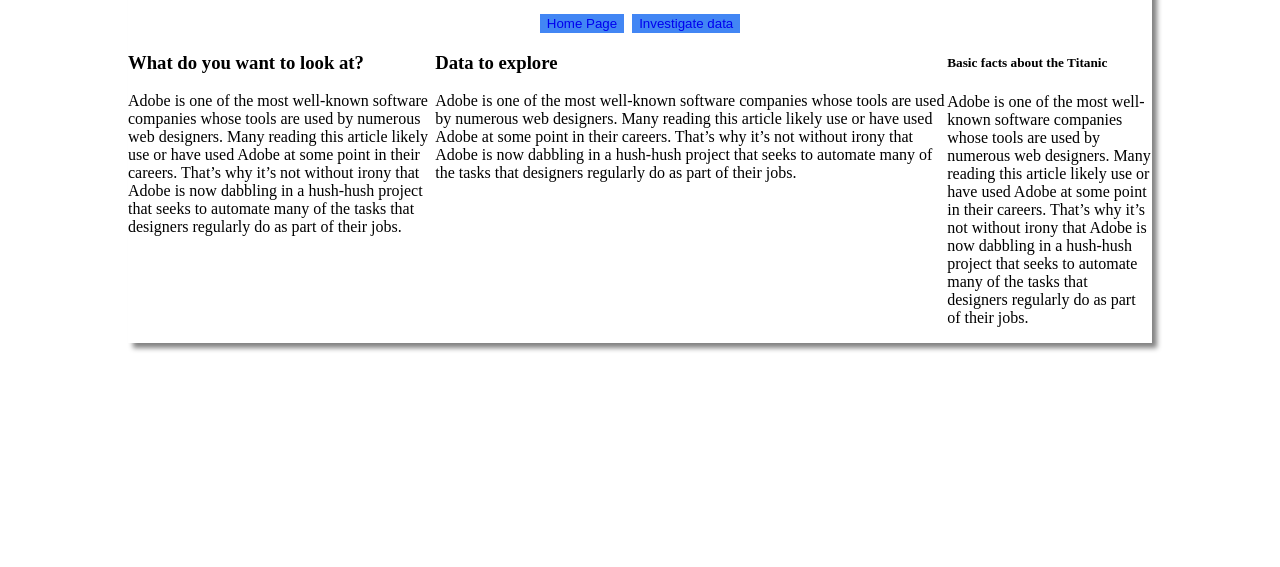
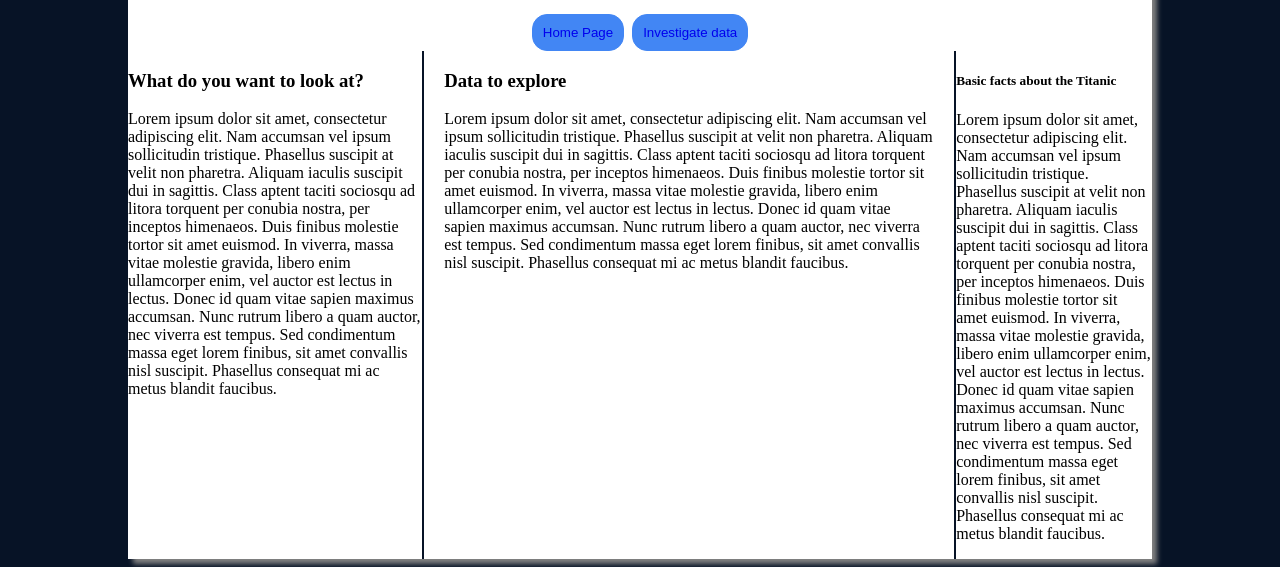
Before and after one commit to ravenusmc/titanic, a Flask app: page /data in a window 1280 px wide. Shown: the part 409-976 px from the top of the page. Before the commit the page ends 760 px from the top, so only its background shows below. Run offline with Flask 2, Linux system fonts and the light colour scheme.

Commit message:
fixed styling, added some responsive elements

```diff
--- a/static/styles/styles.css
+++ b/static/styles/styles.css
@@ -1,3 +1,7 @@
+body {
+    background-color: #071326;
+}
+
 #wrapper {
   width: 85%;
   margin-right: auto;
@@ -27,7 +31,7 @@
 
 .inner  {
 	display: inline-block;
-	background: rgba(29,39,38,0.7);
+	background: rgba(29,39,38,0.8);
 	position: relative;
 	z-index: 2;
 	padding: 25px 25px 25px 25px;
@@ -42,6 +46,8 @@ button {
   margin-top: 15px;
   background-color: #4286f4;
   border: solid 1px #4286f4;
+  border-radius: 15px;
+  padding: 10px;
 }
 
 nav a {
@@ -80,8 +86,53 @@ nav a {
 
 .area_two {
     flex: 5;
+    border-left: 2px solid #071326;
+    border-right: 2px solid #071326;
+    padding-left: 2%;
+    padding-right: 2%;
 }
 
 .area_three {
     flex: 2;
 }
+
+/* CSS media queries */
+
+@media only all and (max-width: 768px){
+
+#wrapper {
+  width: auto;
+  min-width: 0;
+  margin: 0;
+  box-shadow: none;
+}
+
+.main_container {
+    display: flex;
+    flex-direction: column;
+    flex-wrap: wrap;
+}
+
+.data_container  {
+  display: flex;
+  flex-direction: column;
+  flex-wrap: wrap;
+}
+
+.area_one {
+    flex: 3
+}
+
+.area_two {
+    flex: 5;
+    border-left: solid 2px white;
+    border-right: solid 2px white;
+    padding-left: 0;
+}
+
+.area_three {
+    flex: 2;
+}
+
+
+}
--- a/templates/data.html
+++ b/templates/data.html
@@ -22,32 +22,47 @@
     <main class='data_container'>
         <div class='area_one'>
             <h3>What do you want to look at?</h3>
-            <p>Adobe is one of the most well-known software companies whose
-                tools are used by numerous web designers. Many reading this
-                article likely use or have used Adobe at some point in their
-                careers. That’s why it’s not without irony that Adobe is now
-                dabbling in a hush-hush project that seeks to automate many of
-                the tasks that designers regularly do as part of their jobs.
+            <p>Lorem ipsum dolor sit amet, consectetur adipiscing elit. Nam
+            accumsan vel ipsum sollicitudin tristique. Phasellus suscipit
+            at velit non pharetra. Aliquam iaculis suscipit dui in sagittis.
+            Class aptent taciti sociosqu ad litora torquent per conubia
+            nostra, per inceptos himenaeos. Duis finibus molestie tortor sit
+            amet euismod. In viverra, massa vitae molestie gravida, libero
+            enim ullamcorper enim, vel auctor est lectus in lectus. Donec id
+            quam vitae sapien maximus accumsan. Nunc rutrum libero a quam
+            auctor, nec viverra est tempus. Sed condimentum massa eget lorem
+            finibus, sit amet convallis nisl suscipit. Phasellus consequat
+            mi ac metus blandit faucibus.
             </p>
         </div>
         <div class='area_two'>
             <h3>Data to explore</h3>
-            <p>Adobe is one of the most well-known software companies whose
-                tools are used by numerous web designers. Many reading this
-                article likely use or have used Adobe at some point in their
-                careers. That’s why it’s not without irony that Adobe is now
-                dabbling in a hush-hush project that seeks to automate many of
-                the tasks that designers regularly do as part of their jobs.
+            <p>Lorem ipsum dolor sit amet, consectetur adipiscing elit. Nam
+            accumsan vel ipsum sollicitudin tristique. Phasellus suscipit
+            at velit non pharetra. Aliquam iaculis suscipit dui in sagittis.
+            Class aptent taciti sociosqu ad litora torquent per conubia
+            nostra, per inceptos himenaeos. Duis finibus molestie tortor sit
+            amet euismod. In viverra, massa vitae molestie gravida, libero
+            enim ullamcorper enim, vel auctor est lectus in lectus. Donec id
+            quam vitae sapien maximus accumsan. Nunc rutrum libero a quam
+            auctor, nec viverra est tempus. Sed condimentum massa eget lorem
+            finibus, sit amet convallis nisl suscipit. Phasellus consequat
+            mi ac metus blandit faucibus.
             </p>
         </div>
         <div class='area_three'>
             <h5>Basic facts about the Titanic</h5>
-            <p>Adobe is one of the most well-known software companies whose
-                tools are used by numerous web designers. Many reading this
-                article likely use or have used Adobe at some point in their
-                careers. That’s why it’s not without irony that Adobe is now
-                dabbling in a hush-hush project that seeks to automate many of
-                the tasks that designers regularly do as part of their jobs.
+            <p>Lorem ipsum dolor sit amet, consectetur adipiscing elit. Nam
+            accumsan vel ipsum sollicitudin tristique. Phasellus suscipit
+            at velit non pharetra. Aliquam iaculis suscipit dui in sagittis.
+            Class aptent taciti sociosqu ad litora torquent per conubia
+            nostra, per inceptos himenaeos. Duis finibus molestie tortor sit
+            amet euismod. In viverra, massa vitae molestie gravida, libero
+            enim ullamcorper enim, vel auctor est lectus in lectus. Donec id
+            quam vitae sapien maximus accumsan. Nunc rutrum libero a quam
+            auctor, nec viverra est tempus. Sed condimentum massa eget lorem
+            finibus, sit amet convallis nisl suscipit. Phasellus consequat
+            mi ac metus blandit faucibus.
             </p>
         </div>
     </main>
```
